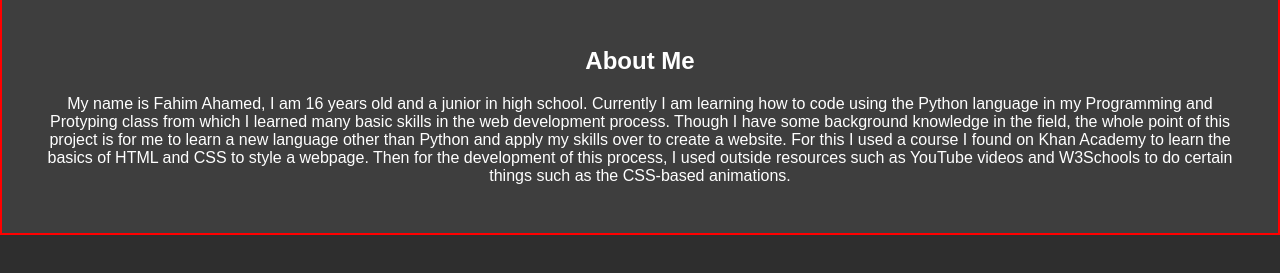
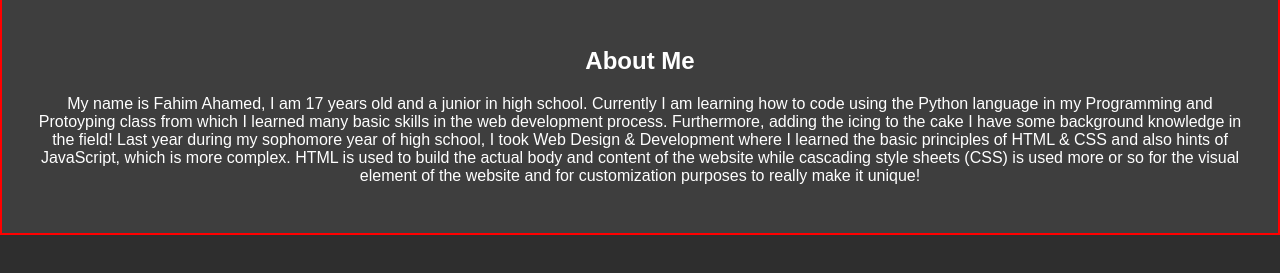
Before and after one commit to fahima28/Junior-Portfolio, a plain HTML site: page index.html in a window 1280 px wide. Shown: the part 165-438 px from the top of the page. Drawn offline with Linux system fonts and the light colour scheme.

Commit message:
Update index.html

```diff
--- a/index.html
+++ b/index.html
@@ -23,7 +23,7 @@
     </header>
     <section id="about">
         <h2>About Me</h2>
-        <p>My name is Fahim Ahamed, I am 16 years old and a junior in high school. Currently I am learning how to code using the Python language in my Programming and Protyping class from which I learned many basic skills in the web development process. Though I have some background knowledge in the field, the whole point of this project is for me to learn a new language other than Python and apply my skills over to create a website. For this I used a course I found on Khan Academy to learn the basics of HTML and CSS to style a webpage. Then for the development of this process, I used outside resources such as YouTube videos and W3Schools to do certain things such as the CSS-based animations.</p>
+        <p>My name is Fahim Ahamed, I am 17 years old and a junior in high school. Currently I am learning how to code using the Python language in my Programming and Protoyping class from which I learned many basic skills in the web development process. Furthermore, adding the icing to the cake I have some background knowledge in the field! Last year during my sophomore year of high school, I took Web Design & Development where I learned the basic principles of HTML & CSS and also hints of JavaScript, which is more complex. HTML is used to build the actual body and content of the website while cascading style sheets (CSS) is used more or so for the visual element of the website and for customization purposes to really make it unique!</p>
     </section>
 </body>
 </html>
```
